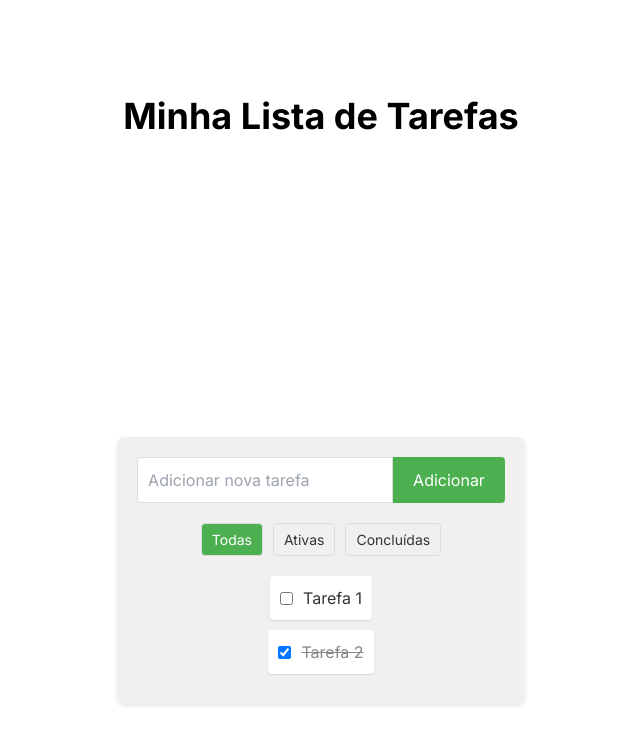
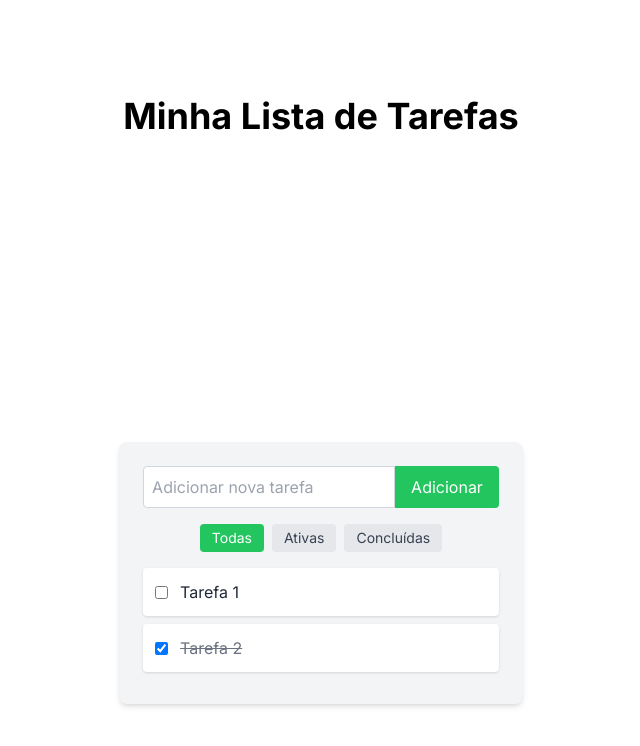
Before and after one commit to DevAngeloOliveira/TodoList-Next-js, a Next.js app: page / in a window 1280 px wide. Shown: the top 746 px of the page, without its empty margins (319-959 px from the left). Built offline with nearby package versions, Linux system fonts and the light colour scheme.

Commit message:
feat: aplicando o Tailwind CSS nos componentes

```diff
--- a/src/app/components/AddTodoForm.tsx
+++ b/src/app/components/AddTodoForm.tsx
@@ -1,45 +1,13 @@
 import React, { useState } from "react";
-import styled from "styled-components";
 
-const Form = styled.form`
-  display: flex;
-  margin-bottom: 20px;
-`;
-
-const Input = styled.input`
-  flex-grow: 1;
-  padding: 10px;
-  font-size: 16px;
-  border: 1px solid #ddd;
-  border-radius: 4px 0 0 4px;
-`;
-
-const Button = styled.button`
-  padding: 10px 20px;
-  font-size: 16px;
-  background-color: #4caf50;
-  color: white;
-  border: none;
-  border-radius: 0 4px 4px 0;
-  cursor: pointer;
-
-  &:hover {
-    background-color: #45a049;
-  }
-`;
-
-// Interface de props para o componente AddTodoForm
 interface AddTodoFormProps {
   onAdd: (todo: string, status: "active" | "completed") => void;
 }
 
-// Componente AddTodoForm: Renderiza um formulário para adicionar novas tarefas
 const AddTodoForm: React.FC<AddTodoFormProps> = ({ onAdd }) => {
-  // Estado para o texto da nova tarefa e status
   const [newTodo, setNewTodo] = useState("");
   const [status, setStatus] = useState<"active" | "completed">("active");
 
-  // Lidar com o envio do formulário
   const handleSubmit = (e: React.FormEvent) => {
     e.preventDefault();
     if (newTodo.trim()) {
@@ -48,17 +16,22 @@ const AddTodoForm: React.FC<AddTodoFormProps> = ({ onAdd }) => {
     }
   };
 
-  // ... retorno existente ...
   return (
-    <Form onSubmit={handleSubmit}>
-      <Input
+    <form onSubmit={handleSubmit} className="flex mb-4">
+      <input
         type="text"
         value={newTodo}
         onChange={(e) => setNewTodo(e.target.value)}
         placeholder="Adicionar nova tarefa"
+        className="flex-grow p-2 text-base border border-gray-300 rounded-l focus:outline-none focus:ring-2 focus:ring-green-500"
       />
-      <Button type="submit">Adicionar</Button>
-    </Form>
+      <button
+        type="submit"
+        className="px-4 py-2 text-base bg-green-500 text-white rounded-r hover:bg-green-600 focus:outline-none focus:ring-2 focus:ring-green-500"
+      >
+        Adicionar
+      </button>
+    </form>
   );
 };
 
--- a/src/app/components/TodoFilter.tsx
+++ b/src/app/components/TodoFilter.tsx
@@ -1,58 +1,38 @@
 import React from "react";
-import styled from "styled-components";
-
-const FilterContainer = styled.div`
-  display: flex;
-  justify-content: center;
-  margin-bottom: 20px;
-`;
-
-const FilterButton = styled.button<{ active: boolean }>`
-  padding: 5px 10px;
-  margin: 0 5px;
-  font-size: 14px;
-  background-color: ${(props) => (props.active ? "#4caf50" : "#f0f0f0")};
-  color: ${(props) => (props.active ? "white" : "#333")};
-  border: 1px solid #ddd;
-  border-radius: 4px;
-  cursor: pointer;
-
-  &:hover {
-    background-color: ${(props) => (props.active ? "#45a049" : "#e0e0e0")};
-  }
-`;
 
 interface TodoFilterProps {
   filter: "all" | "active" | "completed";
-  setFilter: (filter: "all" | "active" | "completed") => void;
+  setFilter: React.Dispatch<
+    React.SetStateAction<"all" | "active" | "completed">
+  >;
+  filterLabels: {
+    all: string;
+    active: string;
+    completed: string;
+  };
 }
 
-// Interface de props para o componente TodoFilter
-interface TodoFilterProps {
-  filter: "all" | "active" | "completed";
-  setFilter: (filter: "all" | "active" | "completed") => void;
-}
-
-// Componente TodoFilter: Renderiza botões de filtro para as tarefas
-const TodoFilter: React.FC<TodoFilterProps> = ({ filter, setFilter }) => {
+const TodoFilter: React.FC<TodoFilterProps> = ({
+  filter,
+  setFilter,
+  filterLabels,
+}) => {
   return (
-    <FilterContainer>
-      <FilterButton active={filter === "all"} onClick={() => setFilter("all")}>
-        Todas
-      </FilterButton>
-      <FilterButton
-        active={filter === "active"}
-        onClick={() => setFilter("active")}
-      >
-        Ativas
-      </FilterButton>
-      <FilterButton
-        active={filter === "completed"}
-        onClick={() => setFilter("completed")}
-      >
-        Concluídas
-      </FilterButton>
-    </FilterContainer>
+    <div className="flex justify-center mb-4">
+      {(["all", "active", "completed"] as const).map((f) => (
+        <button
+          key={f}
+          className={`px-3 py-1 mx-1 text-sm rounded ${
+            filter === f
+              ? "bg-green-500 text-white"
+              : "bg-gray-200 text-gray-700 hover:bg-gray-300"
+          }`}
+          onClick={() => setFilter(f)}
+        >
+          {filterLabels[f]}
+        </button>
+      ))}
+    </div>
   );
 };
 
--- a/src/app/components/TodoItem.tsx
+++ b/src/app/components/TodoItem.tsx
@@ -1,45 +1,33 @@
 import React from "react";
-import styled from "styled-components";
 
-// Interface para a estrutura do item Todo
 export interface Todo {
   id: number;
   text: string;
   completed: boolean;
 }
 
-const ItemContainer = styled.div`
-  display: flex;
-  align-items: center;
-  padding: 10px;
-  background-color: #ffffff;
-  border-radius: 4px;
-  margin-bottom: 10px;
-  box-shadow: 0 1px 2px rgba(0, 0, 0, 0.1);
-`;
-
-const Checkbox = styled.input`
-  margin-right: 10px;
-`;
-
-const TodoText = styled.span<{ completed: boolean }>`
-  text-decoration: ${(props) => (props.completed ? "line-through" : "none")};
-  color: ${(props) => (props.completed ? "#888" : "#333")};
-`;
-
-// Interface de props para o componente TodoItem
 export interface TodoItemProps {
   todo: Todo;
   onToggle: () => void;
 }
 
-// Componente TodoItem: Renderiza um único item da lista de tarefas
 const TodoItem: React.FC<TodoItemProps> = ({ todo, onToggle }) => {
   return (
-    <ItemContainer>
-      <Checkbox type="checkbox" checked={todo.completed} onChange={onToggle} />
-      <TodoText completed={todo.completed}>{todo.text}</TodoText>
-    </ItemContainer>
+    <div className="flex items-center p-3 bg-white rounded shadow mb-2">
+      <input
+        type="checkbox"
+        checked={todo.completed}
+        onChange={onToggle}
+        className="mr-3"
+      />
+      <span
+        className={`${
+          todo.completed ? "line-through text-gray-500" : "text-gray-800"
+        }`}
+      >
+        {todo.text}
+      </span>
+    </div>
   );
 };
 
--- a/src/app/components/TodoList.tsx
+++ b/src/app/components/TodoList.tsx
@@ -1,77 +1,63 @@
 import React, { useState } from "react";
-import styled from "styled-components";
-import TodoItem, { TodoItemProps } from "./TodoItem";
+import TodoItem, { Todo } from "./TodoItem";
 import AddTodoForm from "./AddTodoForm";
 import TodoFilter from "./TodoFilter";
 
-// Interface para a estrutura do item Todo
-interface Todo {
-  id: number;
-  text: string;
-  completed: boolean;
-}
-
-const TodoListContainer = styled.div`
-  max-width: 600px;
-  margin: 0 auto;
-  padding: 20px;
-  background-color: #f0f0f0;
-  border-radius: 8px;
-  box-shadow: 0 2px 4px rgba(0, 0, 0, 0.1);
-  display: flex;
-  flex-direction: column;
-  align-items: center;
-`;
-
-// Componente TodoList: Gerencia a lista de tarefas
-const TodoList: React.FC = () => {
-  // Estado para as tarefas e filtro
+const TodoList = (): JSX.Element => {
   const [todos, setTodos] = useState<Todo[]>([
-    // Tarefas iniciais
+    // Initial tasks
     { id: 1, text: "Tarefa 1", completed: false },
     { id: 2, text: "Tarefa 2", completed: true },
   ]);
   const [filter, setFilter] = useState<"all" | "active" | "completed">("all");
 
-  // Função para adicionar uma nova tarefa
-  const addTodo = (text: string, status: "active" | "completed") => {
-    const newTodo: Todo = {
+  // Function to add a new task
+  const addTask = (text: string, status: "active" | "completed") => {
+    const newTask: Todo = {
       id: todos.length + 1,
-      text,
+      text: text,
       completed: status === "completed",
     };
-    setTodos([...todos, newTodo]);
+    setTodos([...todos, newTask]);
   };
 
-  // Função para alternar o status de conclusão da tarefa
-  const toggleTodo = (id: number) => {
+  // Function to toggle the completion status of a task
+  const toggleTask = (id: number) => {
     setTodos(
-      todos.map((todo) =>
-        todo.id === id ? { ...todo, completed: !todo.completed } : todo
+      todos.map((task) =>
+        task.id === id ? { ...task, completed: !task.completed } : task
       )
     );
   };
 
-  // Filtrar tarefas com base no filtro atual
-  const filteredTodos = todos.filter((todo) => {
-    if (filter === "active") return !todo.completed;
-    if (filter === "completed") return todo.completed;
+  // Filter tasks based on the current filter
+  const filteredTasks = todos.filter((task) => {
+    if (filter === "active") return !task.completed;
+    if (filter === "completed") return task.completed;
     return true;
   });
 
-  // ... retorno existente ...
+  // Component rendering
   return (
-    <TodoListContainer>
-      <AddTodoForm onAdd={addTodo} />
-      <TodoFilter filter={filter} setFilter={setFilter} />
-      {filteredTodos.map((todo) => (
+    <div className="max-w-2xl mx-auto p-6 bg-gray-100 rounded-lg shadow-md">
+      <AddTodoForm onAdd={addTask} />
+      <TodoFilter
+        filter={filter}
+        setFilter={setFilter}
+        filterLabels={{
+          all: "Todas",
+          active: "Ativas",
+          completed: "Concluídas",
+        }}
+      />
+      {filteredTasks.map((task) => (
         <TodoItem
-          key={todo.id}
-          todo={todo}
-          onToggle={() => toggleTodo(todo.id)}
+          key={task.id}
+          todo={task}
+          onToggle={() => toggleTask(task.id)}
         />
       ))}
-    </TodoListContainer>
+    </div>
   );
 };
 
```
